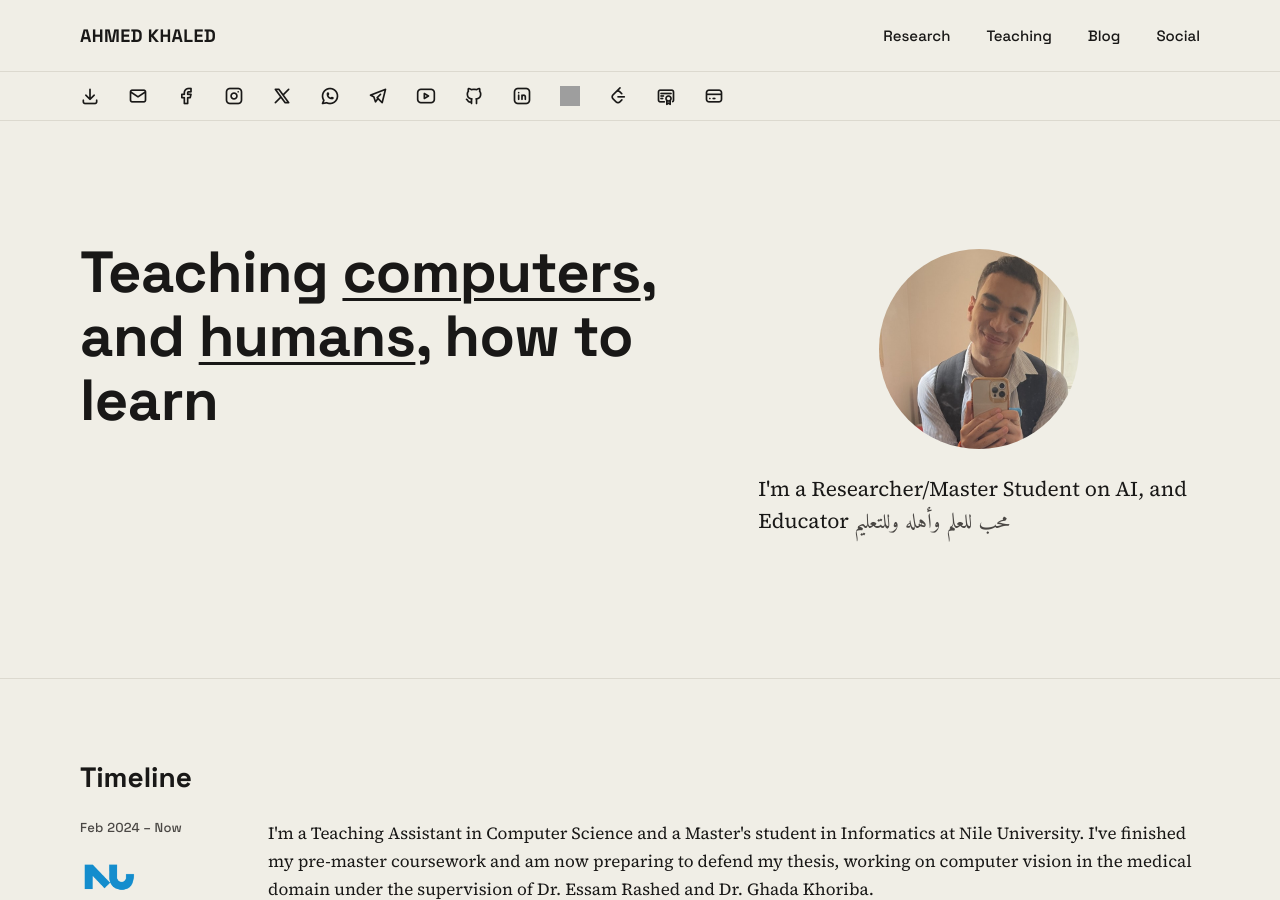
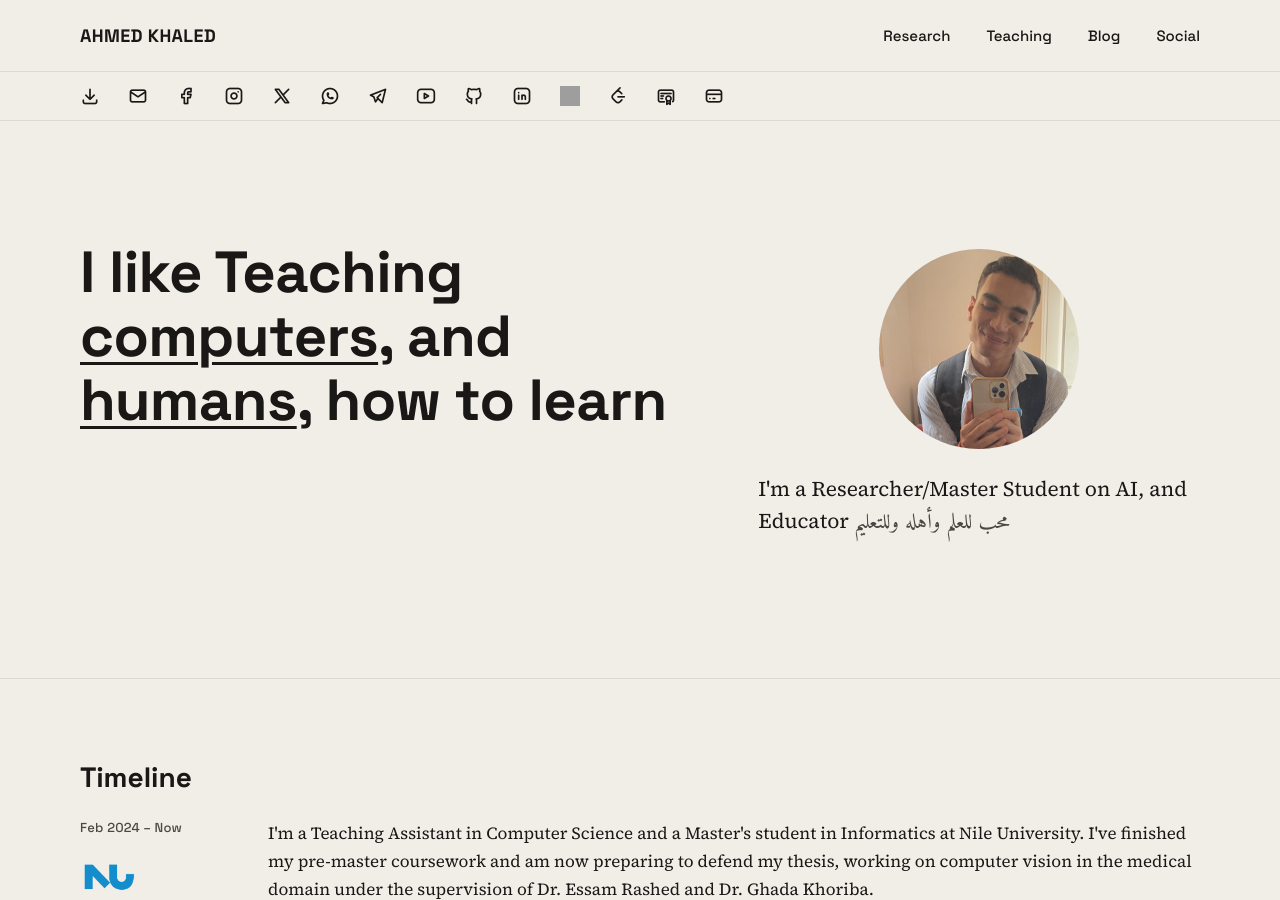
Before and after one commit to sweta-ahmedkhaled/sweta-ahmedkhaled.github.io, a Jekyll site: the page built from index.html, in a window 1280 px wide and 900 px high. Built offline with Jekyll 4.4.1, drawn with Linux system fonts in a browser that asks for light colours; grey boxes are pictures that could not be loaded.

Commit message:
i like teaching, change the headline

```diff
--- a/index.html
+++ b/index.html
@@ -3,7 +3,7 @@ layout: default
 ---
 <section id="top" class="hero">
   <div class="hero-inner">
-    <h1 class="hero-headline">Teaching <span class="underline">computers</span>, and <span class="underline">humans</span>, how to learn</h1>
+    <h1 class="hero-headline">I like Teaching <span class="underline">computers</span>, and <span class="underline">humans</span>, how to learn</h1>
     <div class="hero-bio">
       <img class="avatar" id="avatar-photo" src="{{ '/assets/images/avatar.jpg' | relative_url }}" data-photos="{{ '/assets/images/avatar.jpg' | relative_url }},{{ '/assets/images/avatar2-nobg.png' | relative_url }}" alt="Ahmed Khaled">
       <p class="hero-text">I'm a Researcher/Master Student on AI, and Educator <span class="arabic-text" lang="ar" dir="rtl">محب للعلم وأهله وللتعليم</span></p>
```
